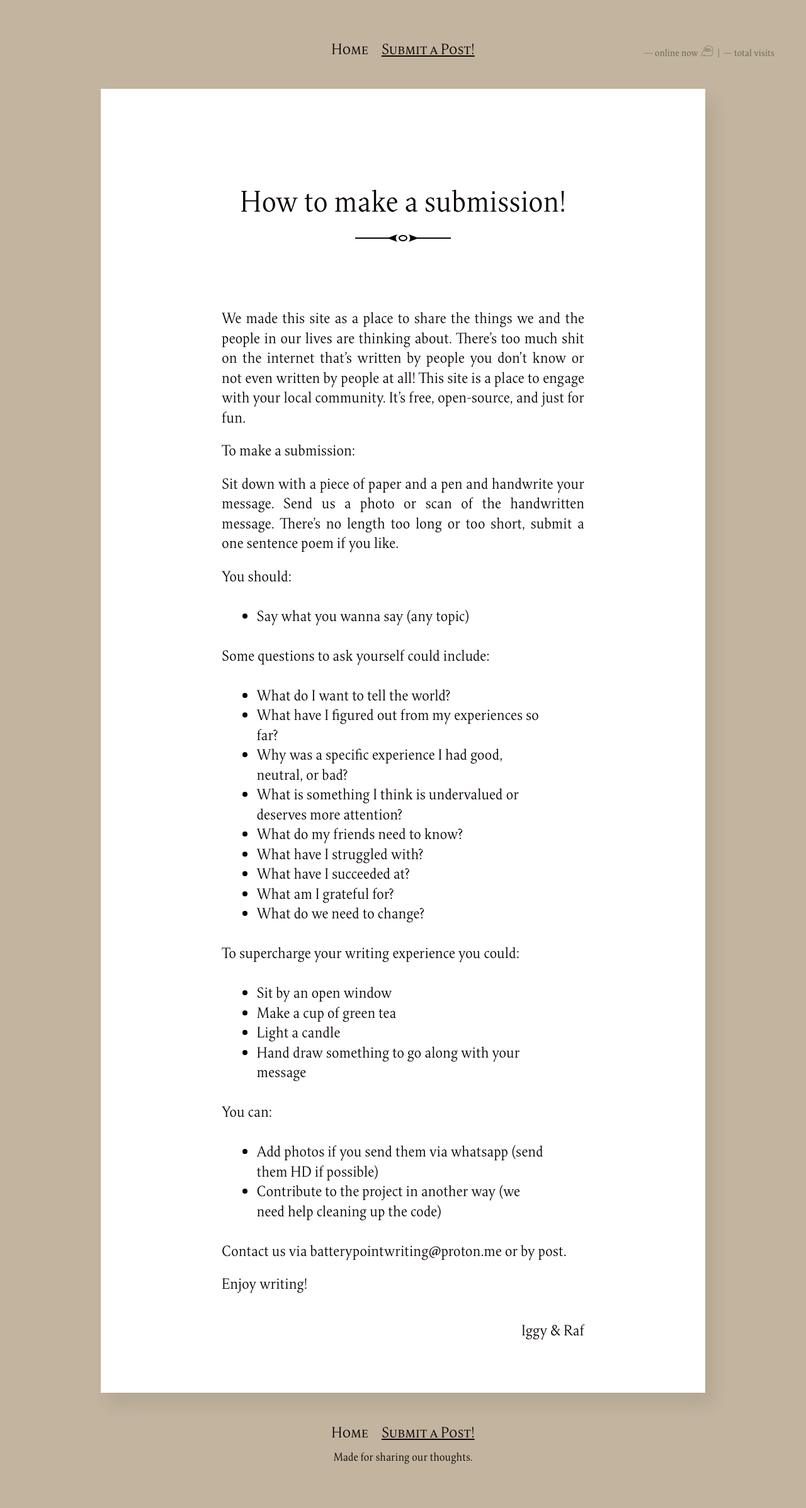
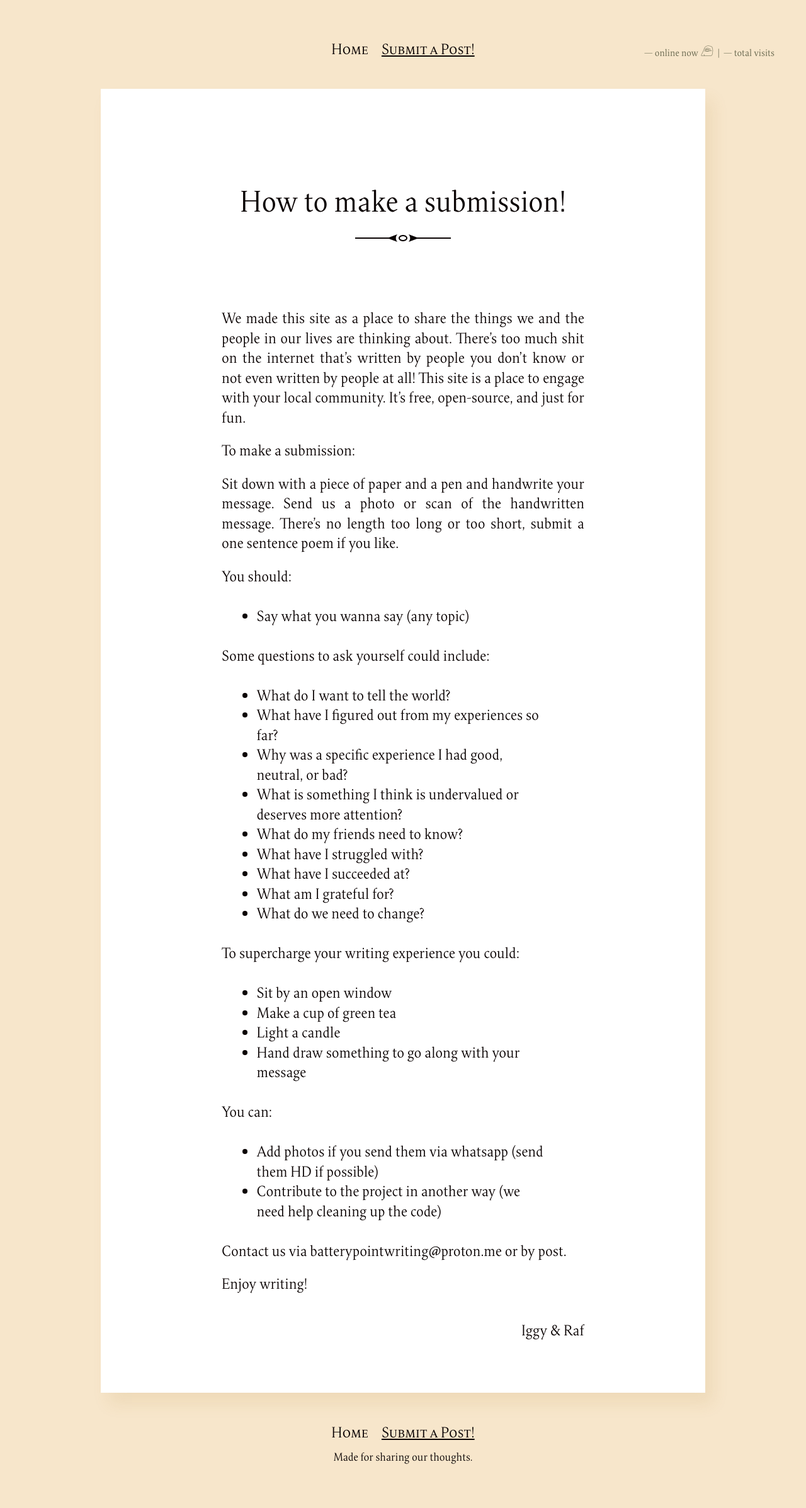
Before and after one commit to batterypointwriting/batterypointwriting.github.io, a Jekyll site: the page built from submit.md, in a window 1280 px wide. Shown: the whole page at 63% size. Built offline with Jekyll 4.4.1, drawn with Linux system fonts in a browser that asks for light colours.

Commit message:
Update _variables.scss

```diff
--- a/_sass/_variables.scss
+++ b/_sass/_variables.scss
@@ -1,4 +1,4 @@
-$brand-color:         #c2b49f;
+$brand-color:         #f7e6cb;
 $highlight:           darken($brand-color, 45%);
 $text-color:          #0b0404;
 $muted-text-color:    #64644B;
```
